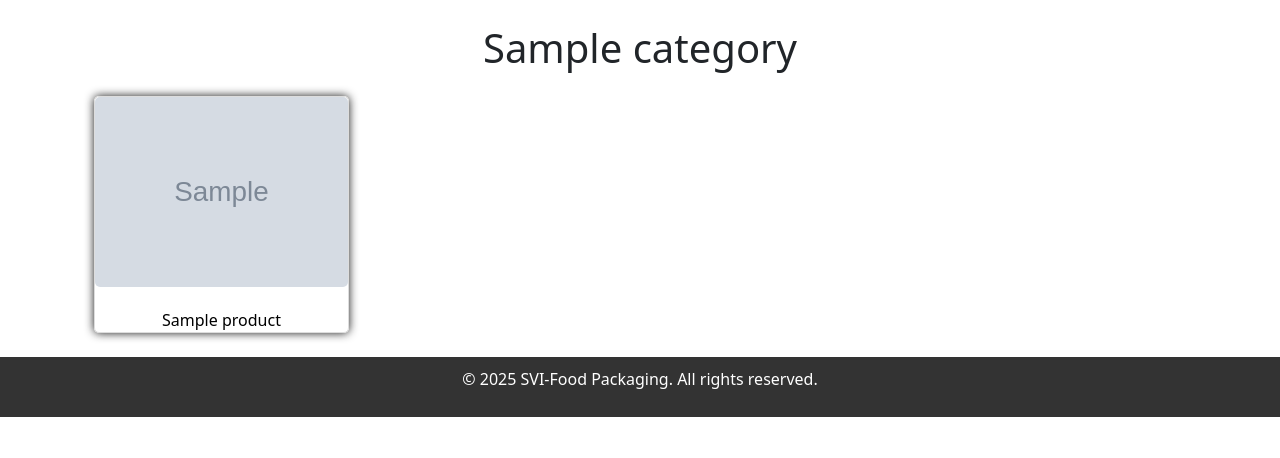
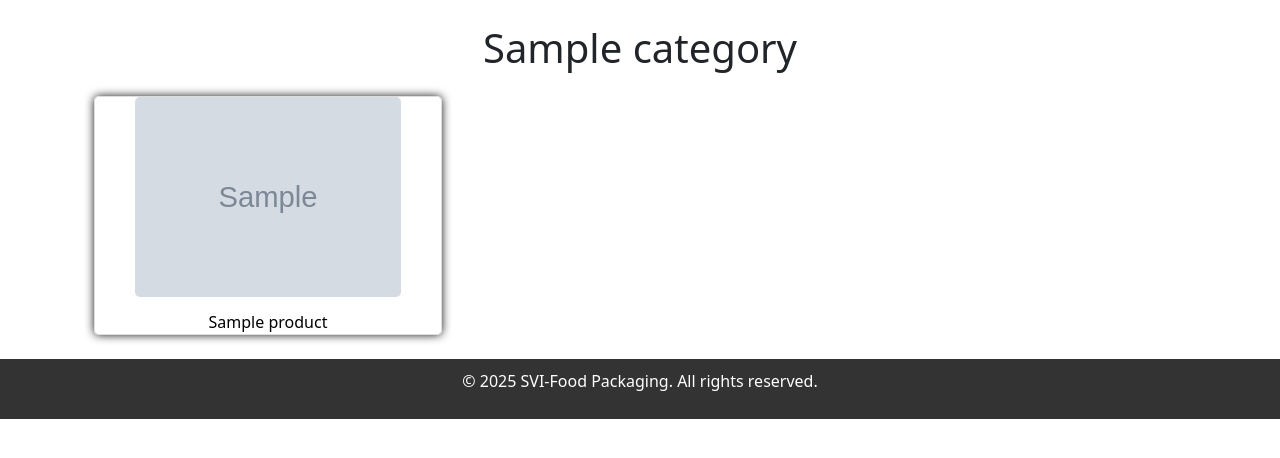
Before and after one commit to Sothearith-droid/SVI-Catalogue, a Flask app: template templates/one_category.html in a window 1280 px wide. Shown: the part 184-642 px from the top of the page. Run offline with Flask 3, Linux system fonts and the light colour scheme; the template is opened without the code that fills it: most values are stand-ins (such as "Sample title", 1, 10 or a date in 2020); grey boxes marked "Sample" are stand-in pictures; parts of the project's set-up code (start-up, migrations or seed data) failed here and were passed over.

Commit message:
update grid system

```diff
--- a/templates/all_categories.html
+++ b/templates/all_categories.html
@@ -30,10 +30,10 @@
 <div class="container mt-5">
   <div class="row g-4">
     {% for cat in all_categories %}
-    <div class="col-6 col-sm-6 col-md-4 col-lg-3">
+    <div class="col-6 col-md-4">
       <div class="product-card h-100">
         <a href="{{ url_for('show_category', category_name=cat['Category Name']) }}">
-          <img src="{{ cat['Category Icon'] }}" class="img-fluid mb-4" alt="{{ cat['Category Name'] }}">
+          <img src="{{ cat['Category Icon'] }}" class="img-fluid mb-3" alt="{{ cat['Category Name'] }}">
           <h5 class="card-title">{{ cat["Category Name"] }}</h5>
         </a>
       </div>
--- a/templates/one_category.html
+++ b/templates/one_category.html
@@ -9,10 +9,10 @@
 <div class="container">
     <div class="row g-4">
         {% for product in products %}
-        <div class="col-6 col-sm-6 col-md-4 col-lg-3">
+        <div class="col-6 col-md-4">
             <div class="product-card h-100">
                 <a href="{{ url_for('show_product', category_name=category, product_id=product['ProductID']) }}">
-                    <img src="{{ product['Image 1'] }}" class="img-fluid mb-4" alt="{{ product['Product Name'] }}">
+                    <img src="{{ product['Image 1'] }}" class="img-fluid mb-3" alt="{{ product['Product Name'] }}">
                     <h5 class="card-title">{{ product["Product Name"] }}</h5>
                 </a>
             </div>
```
